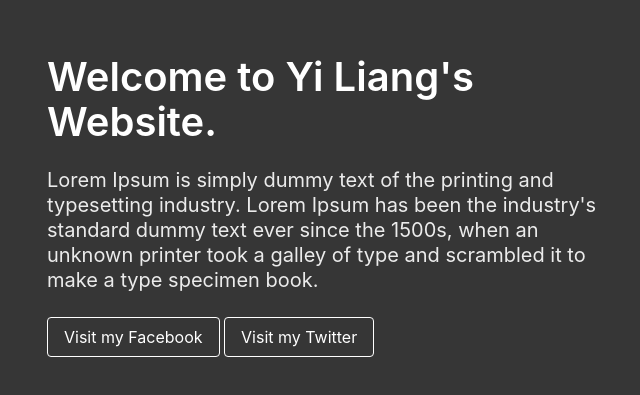
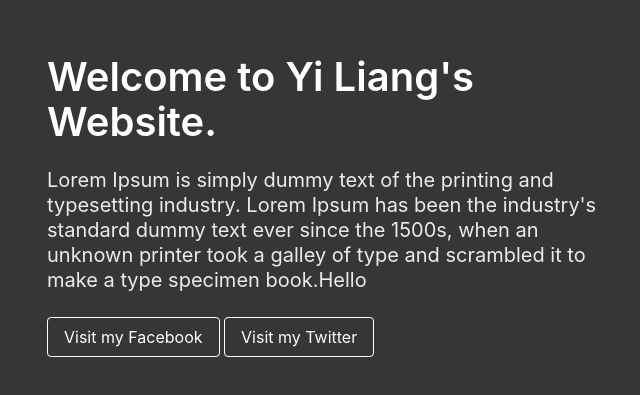
Before and after one commit to yiliangStudentAccount/leeyiliang.github.io, a plain HTML site: page index.html in a window 1280 px wide. Shown: the part 195-590 px from the top of the page, 311-951 px from the left. Drawn offline with nearby package versions, Linux system fonts and the light colour scheme.

Commit message:
Update index.html

```diff
--- a/index.html
+++ b/index.html
@@ -16,7 +16,7 @@
                         <h1 class="title is-2">Welcome to Yi Liang's Website.</h1>
                     </div>
                     <div class="block">
-                        <h2 class="subtitle">Lorem Ipsum is simply dummy text of the printing and typesetting industry. Lorem Ipsum has been the industry's standard dummy text ever since the 1500s, when an unknown printer took a galley of type and scrambled it to make a type specimen book.<br>
+                        <h2 class="subtitle">Lorem Ipsum is simply dummy text of the printing and typesetting industry. Lorem Ipsum has been the industry's standard dummy text ever since the 1500s, when an unknown printer took a galley of type and scrambled it to make a type specimen book.Hello<br>
                         </h2>
                     </div>
                     <div class="block buttons">
```
